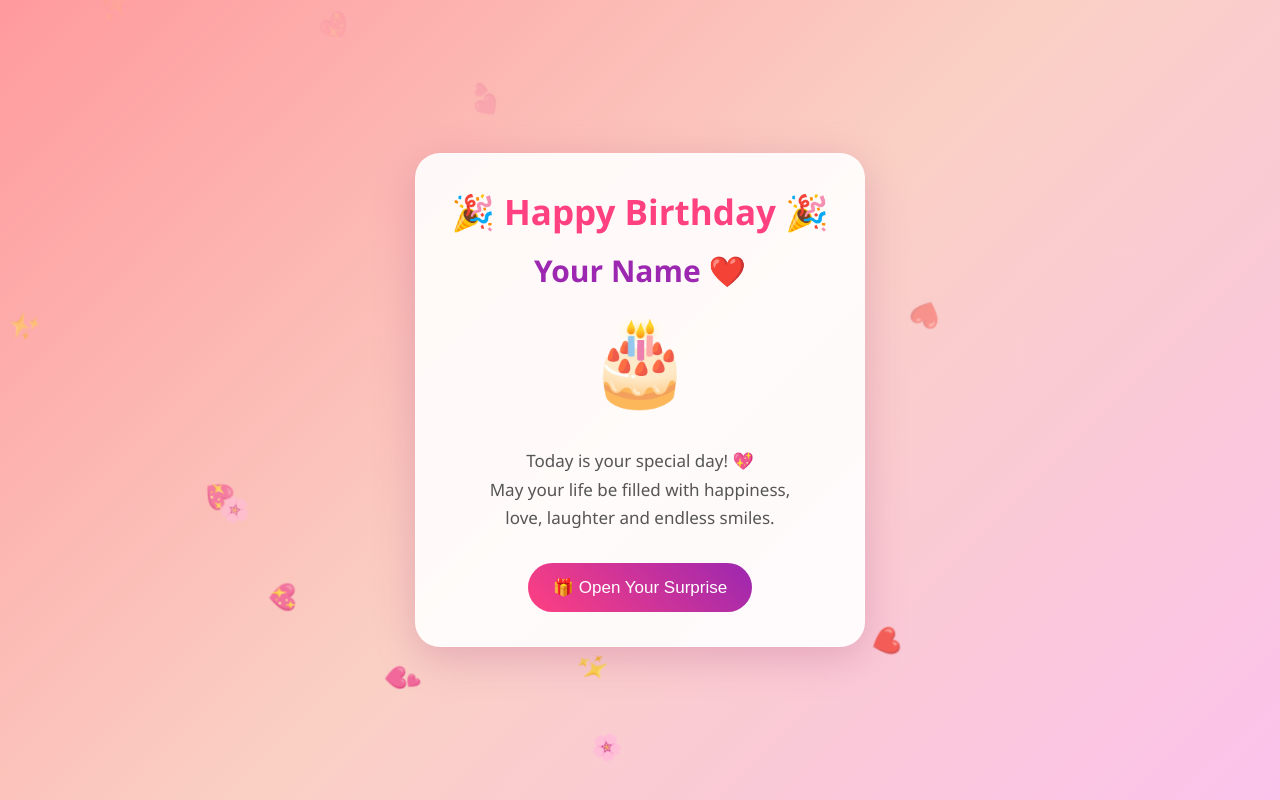
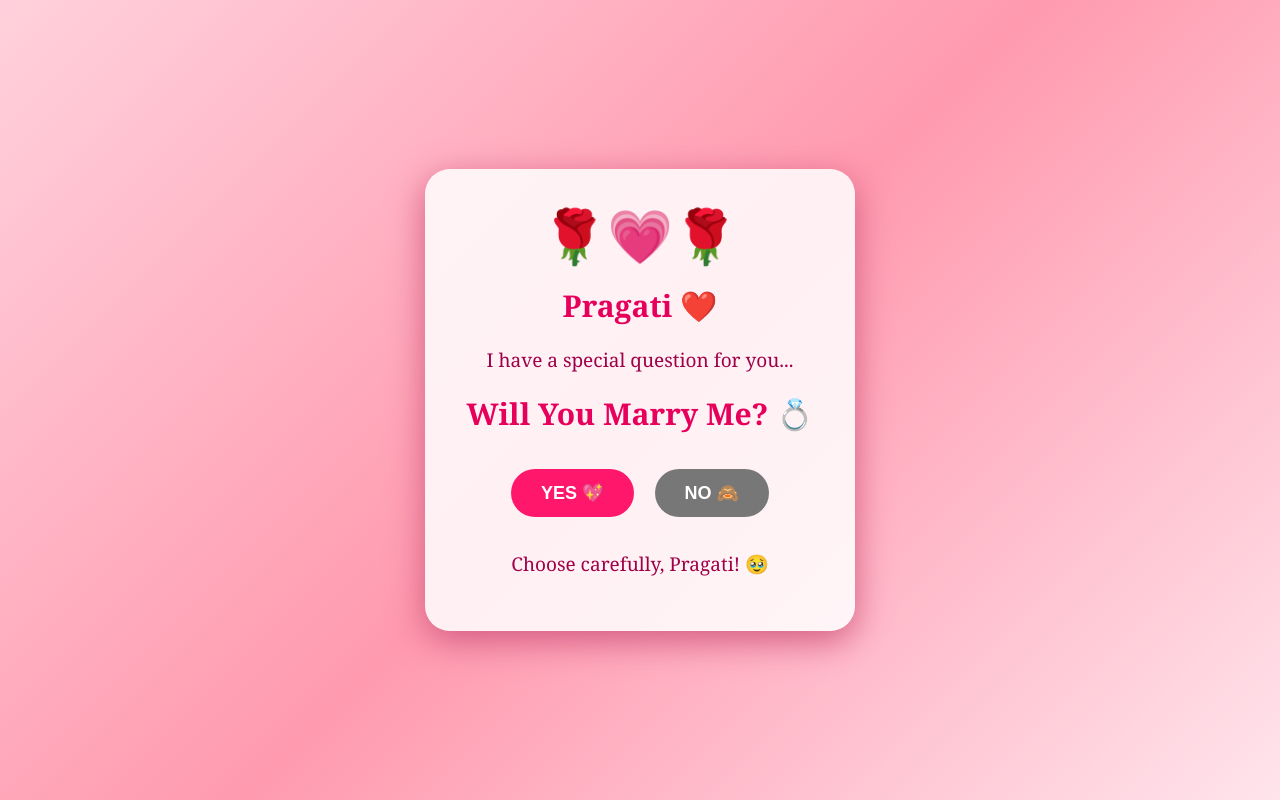
Before and after one commit to deepakchauahan26-collab/First, a plain HTML site: page index.html in a window 1280 px wide. Drawn offline with Linux system fonts and the light colour scheme.

Commit message:
Replace birthday message with marriage proposalh
fonee

```diff
--- a/index.html
+++ b/index.html
@@ -4,93 +4,86 @@
 <head>
 <meta charset="UTF-8">
 <meta name="viewport" content="width=device-width, initial-scale=1.0">
-<title>Happy Birthday 🎂</title>
+<title>For Pragati ❤️</title>
 
 <style>
 * {
-    margin: 0;
-    padding: 0;
     box-sizing: border-box;
 }
 
 body {
-    min-height: 100vh;
-    background: linear-gradient(135deg, #ff9a9e, #fad0c4, #fbc2eb);
-    font-family: 'Segoe UI', sans-serif;
+    margin: 0;
+    height: 100vh;
+    overflow: hidden;
     display: flex;
     justify-content: center;
     align-items: center;
+    font-family: 'Georgia', serif;
+    background: linear-gradient(135deg, #ffd1dc, #ff9aaf, #ffe4ec);
     text-align: center;
-    overflow: hidden;
 }
 
 .card {
-    background: rgba(255,255,255,0.9);
-    padding: 35px 25px;
+    background: rgba(255,255,255,0.85);
+    padding: 35px 20px;
     border-radius: 25px;
     width: 90%;
-    max-width: 450px;
-    box-shadow: 0 10px 40px #b65b8c55;
+    max-width: 430px;
+    box-shadow: 0 10px 35px #d45b80;
     z-index: 2;
 }
 
 h1 {
-    color: #ff4081;
-    font-size: 35px;
-    margin-bottom: 15px;
+    color: #e6005c;
+    font-size: 30px;
 }
 
-.name {
-    color: #9c27b0;
-    font-size: 30px;
+p {
+    color: #a00048;
+    font-size: 19px;
+}
+
+button {
+    border: none;
+    padding: 13px 30px;
+    border-radius: 30px;
+    font-size: 18px;
+    cursor: pointer;
+    margin: 15px 8px;
     font-weight: bold;
 }
 
-.cake {
-    font-size: 85px;
-    margin: 20px;
-    animation: bounce 1s infinite alternate;
+#yes {
+    background: #ff176b;
+    color: white;
 }
 
-p {
-    color: #555;
-    font-size: 17px;
-    line-height: 1.7;
-    margin: 15px 0;
+#no {
+    background: #777;
+    color: white;
+    position: relative;
 }
 
-button {
-    background: linear-gradient(45deg, #ff4081, #9c27b0);
-    color: white;
-    border: none;
-    padding: 14px 25px;
-    border-radius: 30px;
-    font-size: 17px;
-    cursor: pointer;
-    margin-top: 15px;
+#result {
+    display: none;
 }
 
-button:hover {
-    transform: scale(1.08);
+.flower {
+    font-size: 45px;
+    animation: bloom 1.5s infinite alternate;
 }
 
-#surprise {
-    display: none;
-    color: #e91e63;
-    font-size: 18px;
-    margin-top: 20px;
-    animation: fade 2s;
+@keyframes bloom {
+    from { transform: scale(0.8); }
+    to { transform: scale(1.2); }
 }
 
 .heart {
-    position: absolute;
+    position: fixed;
     bottom: -30px;
-    animation: float 6s linear infinite;
-    font-size: 25px;
-}
-
-@keyframes bounce {
-    to { transform: translateY(-12px); }
+    animation: float 5s linear infinite;
+    z-index: 1;
+    pointer-events: none;
 }
 
 @keyframes float {
@@ -99,60 +92,109 @@ button:hover {
         opacity: 0;
     }
 }
-
-@keyframes fade {
-    from { opacity: 0; }
-    to { opacity: 1; }
-}
 </style>
 </head>
 
 <body>
 
-<div class="card">
-    <h1>🎉 Happy Birthday 🎉</h1>
+<div class="card" id="question">
+    <div class="flower">🌹💗🌹</div>
 
-    <div class="name">Your Name ❤️</div>
-
-    <div class="cake">🎂</div>
+    <h1>Pragati ❤️</h1>
 
     <p>
-        Today is your special day! 💖<br>
-        May your life be filled with happiness,<br>
-        love, laughter and endless smiles.
+        I have a special question for you...
     </p>
 
-    <button onclick="showSurprise()">
-        🎁 Open Your Surprise
-    </button>
+    <h1>Will You Marry Me? 💍</h1>
 
-    <div id="surprise">
-        🌹 You are one of the most special people! 🌹
-        <br><br>
-        May all your dreams come true.<br>
-        Keep smiling and shining always! ✨
-        <br><br>
-        Lots of love ❤️🎀
-    </div>
+    <button id="yes" onclick="showLove()">YES 💖</button>
+    <button id="no" onclick="runAway()">NO 🙈</button>
+
+    <p id="hint">Choose carefully, Pragati! 🥹</p>
+</div>
+
+<div class="card" id="result">
+    <div class="flower">💐🌹🌷🌹💐</div>
+
+    <h1>YAYYYYY! ❤️</h1>
+
+    <h1>Pragati 💗</h1>
+
+    <p>
+        You are the most beautiful chapter
+        of my life. ❤️
+    </p>
+
+    <p>
+        🌹 You are my favourite reason to smile.
+    </p>
+
+    <p>
+        💞 Every moment feels special with you.
+    </p>
+
+    <p>
+        🥹 I wish to create a thousand beautiful
+        memories with you.
+    </p>
+
+    <h2 style="color:#e6005c">
+        Forever Special, Pragati! 💍
+    </h2>
+
+    <div class="flower">🌸🌺🌸🌺🌸</div>
+    <p>Made with ❤️ Just For You</p>
 </div>
 
 <script>
-function showSurprise() {
-    document.getElementById("surprise").style.display = "block";
+let count = 0;
+
+function runAway() {
+    const no = document.getElementById("no");
+    const hint = document.getElementById("hint");
+
+    count++;
+
+    if (count <= 9) {
+        no.style.position = "fixed";
+
+        let maxX = window.innerWidth - no.offsetWidth - 20;
+        let maxY = window.innerHeight - no.offsetHeight - 20;
+
+        no.style.left = Math.random() * maxX + "px";
+        no.style.top = Math.random() * maxY + "px";
+
+        hint.innerHTML = "Hehe! NO pakad ke dikhao 😂❤️";
+    } else {
+        no.style.position = "relative";
+        no.style.left = "auto";
+        no.style.top = "auto";
+        hint.innerHTML = "Ab NO bhi yahin hai. Your choice matters ❤️";
+    }
+}
+
+function showLove() {
+    document.getElementById("question").style.display = "none";
+    document.getElementById("result").style.display = "block";
+
+    setInterval(createHeart, 250);
 }
 
 function createHeart() {
-    let heart = document.createElement("div");
+    const heart = document.createElement("div");
+
     heart.className = "heart";
-    heart.innerHTML = ["❤️","💖","💕","🌸","✨"][Math.floor(Math.random()*5)];
+    heart.innerHTML = ["❤️", "💗", "🌹", "🌸", "💕"]
+        [Math.floor(Math.random() * 5)];
+
     heart.style.left = Math.random() * 100 + "vw";
-    heart.style.animationDuration = (3 + Math.random()*4) + "s";
+    heart.style.fontSize = (20 + Math.random() * 25) + "px";
+
     document.body.appendChild(heart);
 
-    setTimeout(() => heart.remove(), 7000);
+    setTimeout(() => heart.remove(), 5000);
 }
-
-setInterval(createHeart, 400);
 </script>
 
 </body>
```
